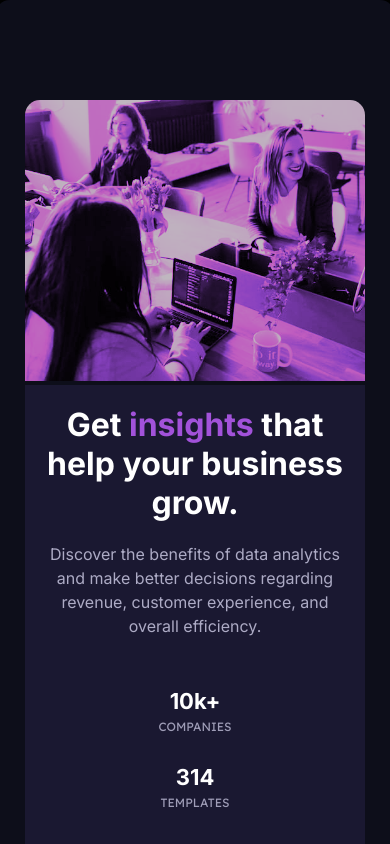
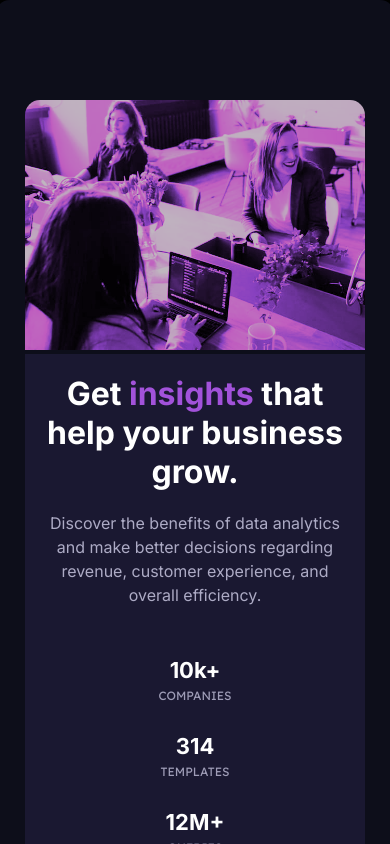
Before and after one commit to sparklaunch/02.StatsPreview, a Svelte app in the folder stats-preview/: page / in a window 390 px wide. Built offline with nearby package versions, Linux system fonts and the light colour scheme.

Commit message:
Fix the mobile image

```diff
--- a/stats-preview/src/components/Right.svelte
+++ b/stats-preview/src/components/Right.svelte
@@ -1,5 +1,15 @@
+<script>
+  $: innerWidth = 0;
+</script>
+
+<svelte:window bind:innerWidth />
 <div id="right">
-  <img src="/assets/image-header-desktop.jpg" alt="Header" />
+  <img
+    src={innerWidth > 1440
+      ? "/assets/image-header-desktop.jpg"
+      : "/assets/image-header-mobile.jpg"}
+    alt="Header"
+  />
 </div>
 
 <style>
```
